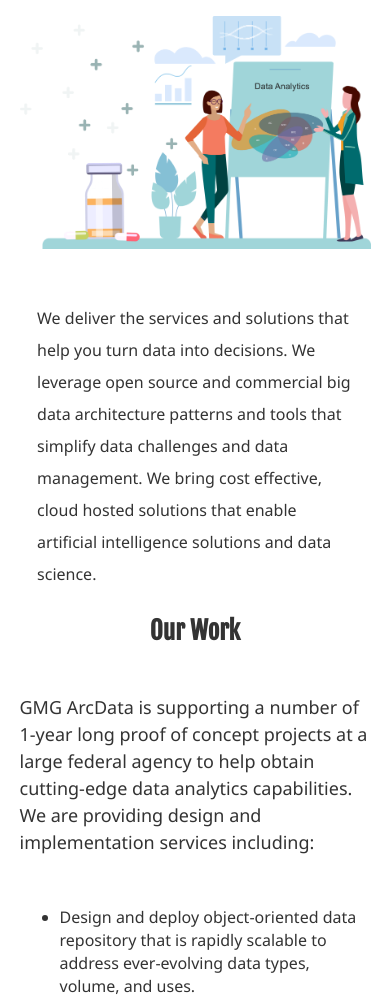
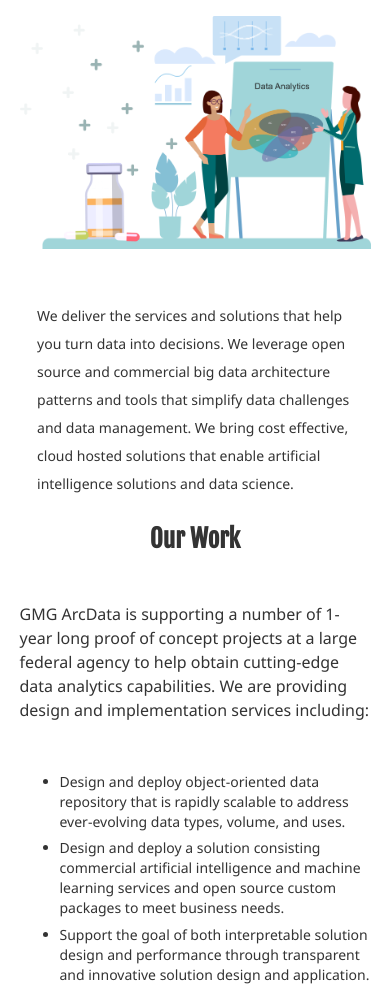
Before and after one commit to Amanpreetsbedi/GMG-ARC-DATA, a plain HTML site: page DataAnalytics.html in a window 390 px wide. Shown: the part 78-1079 px from the top of the page. Drawn offline with Linux system fonts and the light colour scheme.

Commit message:
Add files via upload

```diff
--- a/css/style.css
+++ b/css/style.css
@@ -397,7 +397,7 @@
 
 .text_left p{
 	width:90%;
-	font-size:16px;
+	font-size:18px;
 	margin:15% 5% 0%;
 	line-height:30px;
 	text-align:left;
@@ -719,6 +719,18 @@
 	margin-top:2%;
 }
 
+.text_left p {
+    font-size: 14px;
+}
+
+.workbox p {
+    font-size: 16px;
+}
+
+.bulletedlist li {
+    font-size: 14px;
+}
+
 
 }
 
```
